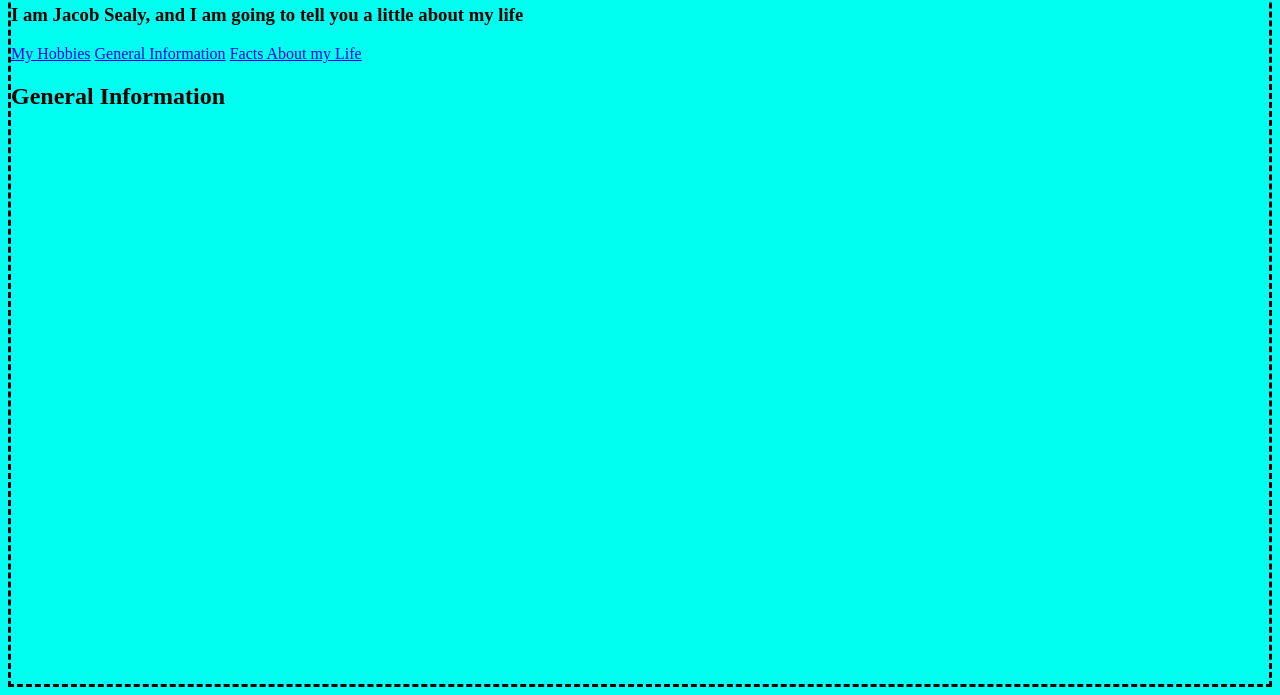
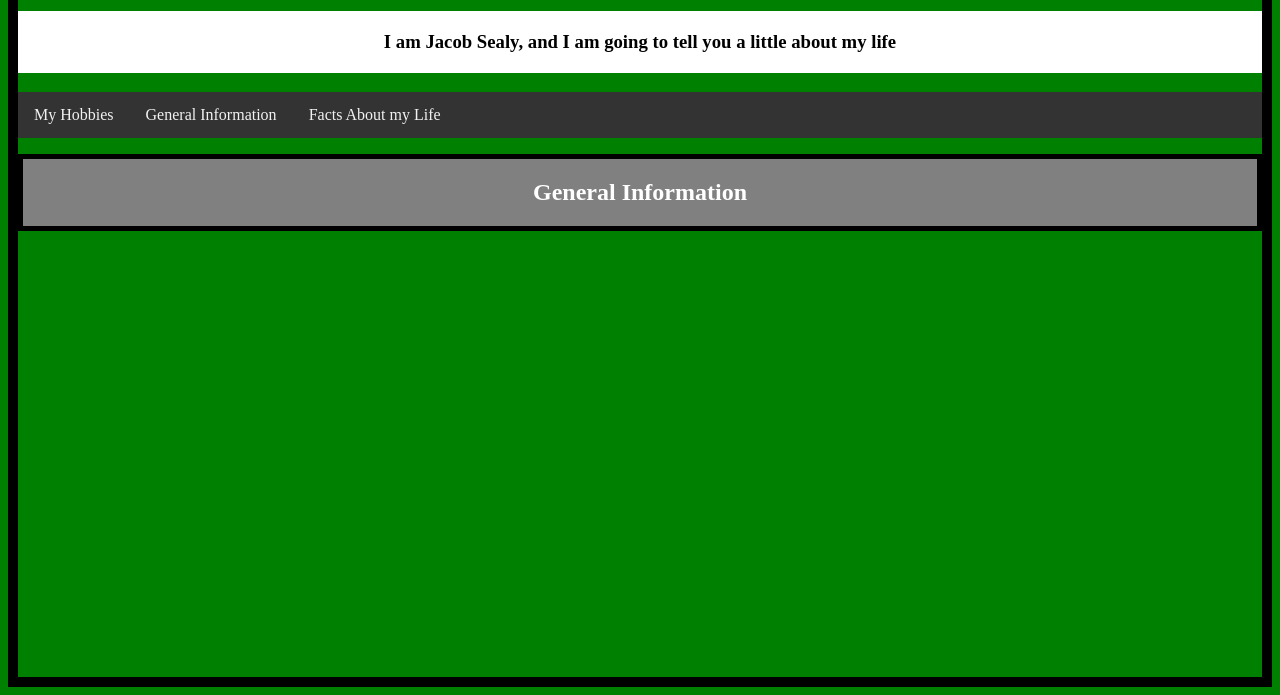
Before and after one commit to jacobsealy20/Jacob-Story, a plain HTML site: page General Information.html in a window 1280 px wide. Shown: the part 105-800 px from the top of the page. Drawn offline with Linux system fonts and the light colour scheme.

Commit message:
Add files via upload

```diff
--- a/General Information.html
+++ b/General Information.html
@@ -1,11 +1,11 @@
 <html>
-<head>
+	<head>
 	<link href="style.css" rel="stylesheet" type="text/css"/>
 	</head>
 
 		<body>
 		<h1><Center><div class="header">The Story of My Life</div><center></h1>
-		<h3 class="paragraph">I am Jacob Sealy, and I am going to tell you a little about my life</h3>
+		<h3 class="header">I am Jacob Sealy, and I am going to tell you a little about my life</h3>
 
 
 <div class="topnav">
--- a/Style.css
+++ b/Style.css
@@ -1,14 +1,72 @@
-body {border:3px dashed black; Background-color: #00FFF0;
+body {border:10px solid black; Background-color: green;
 	}
 	Div
 	{
 		Display:block;
 		padding:20px,10px,20px,10px;
 	}
-	.header{
-		backround-color: #F1F1F1;
-		Text-align: center;
-	padding:20px; }
+/* Style the header */
+.header {
+    background-color:white;
+    text-align: center;
+    padding: 20px;
+}
+/* Style the paragraph */
+.paragraph{
+		background-color: gray;
+		border: 5px solid black;
+			text-align:center;
+			color:white;
+}
+.endtag{
+		background-color: yellow;
+		border: 2px solid black;
+			text-align:center;
+			color:black;
+}
 
-	.paragraph{
-		backround-color:#FFFFFF;
+ .fontsize{
+ size:13;
+ }
+/* Style the top navigation bar */
+.topnav {
+    overflow: hidden;
+    background-color: #333;
+}
+
+/* Style the top navigation links */
+.topnav a {
+    float: left;
+    display: block;
+    color: #f2f2f2;
+    text-align: center;
+    padding: 14px 16px;
+    text-decoration: none;
+}
+
+/* Change color on hover */
+.topnav a:hover {
+    background-color: #ddd;
+    color: black;
+}
+/* The navigation bar container */
+.topnav {
+    overflow: hidden;
+    background-color: #333;
+}
+
+/* Navigation bar links */
+.topnav a {
+    float: left;
+    display: block;
+    color: #f2f2f2;
+    text-align: center;
+    padding: 14px 16px;
+    text-decoration: none;
+}
+
+/* Links - change color on hover */
+.topnav a:hover {
+    background-color: #ddd;
+    color: black;
+}
```
Also changed, not shown: index.html (added, +24 -0 lines).
